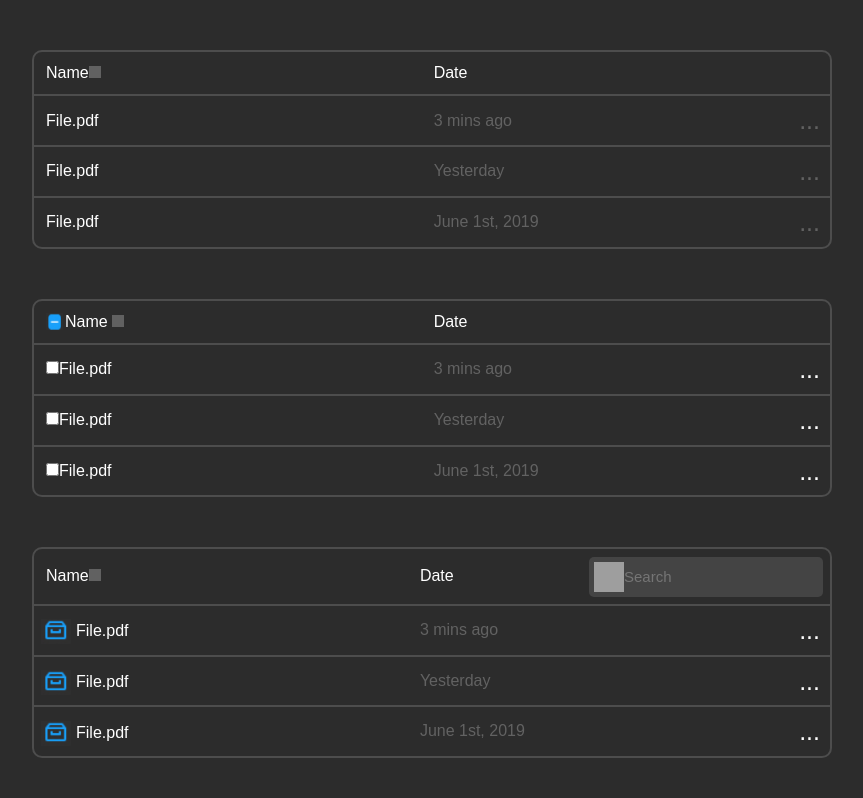
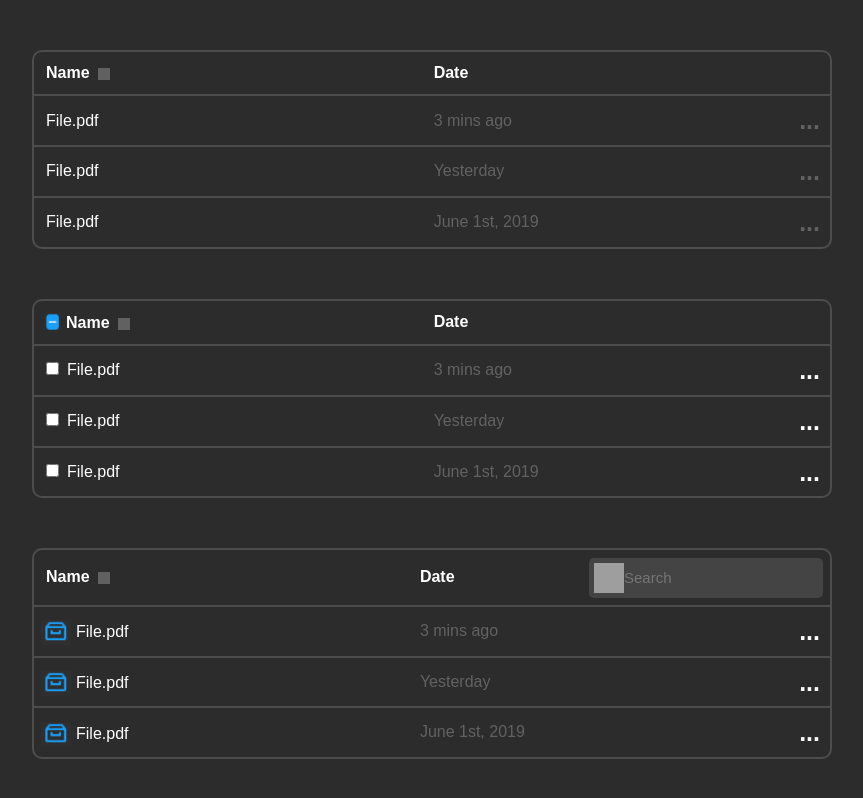
Before and after one commit to Penha-Vasyl/HW-3-CSS-Cascading-Style-Sheet-Penha-Vasyl, a plain HTML site: page index.html in a window 1280 px wide. Shown: the whole page, without its empty margins (18-881 px from the left). Drawn offline with nearby package versions, Linux system fonts and the light colour scheme; grey boxes are pictures that could not be loaded.

Commit message:
Added indents between text and icon, text and checkbox. Added style - bold.

```diff
--- a/index.css
+++ b/index.css
@@ -24,14 +24,17 @@ td{
 .icons{
   width: 12px;
   height: 12px;
-  margin: 0px 0px -2px 6  px;
+  margin: 0px 0px -2px 8px;
   filter: invert(1);
+}
+.icons.table-2{
+  margin: 0px 0px -2px 4px;
 }
 
 .icons-2{
   width: 17px;
   height: 17px;
-  margin: 0px 2px -3px 0px;
+  margin: 0px 5px -2px -2px;
   }
 
 .icons-3{
@@ -56,6 +59,7 @@ td{
   padding: 10px;
   text-align: right;
   font-size: 25px;
+  font-weight: bold;
 }
 .column-3{
   color: rgb(98, 98,98);
@@ -65,7 +69,12 @@ a{
   text-decoration: none;
   color: #fff;
 }
-
+.checkbox{
+  margin-right: 8px;
+}
+.header{
+  font-weight: bold;
+}
 
 .search{
   background-color: rgb(68, 68, 68);
@@ -79,5 +88,5 @@ a{
   background-position: 5px 5px;
   font-size: 15px;
   padding: 0px 0px 0px 35px;
-  color: rgb(77, 77,77);
+  color: #fff;
 }
```
